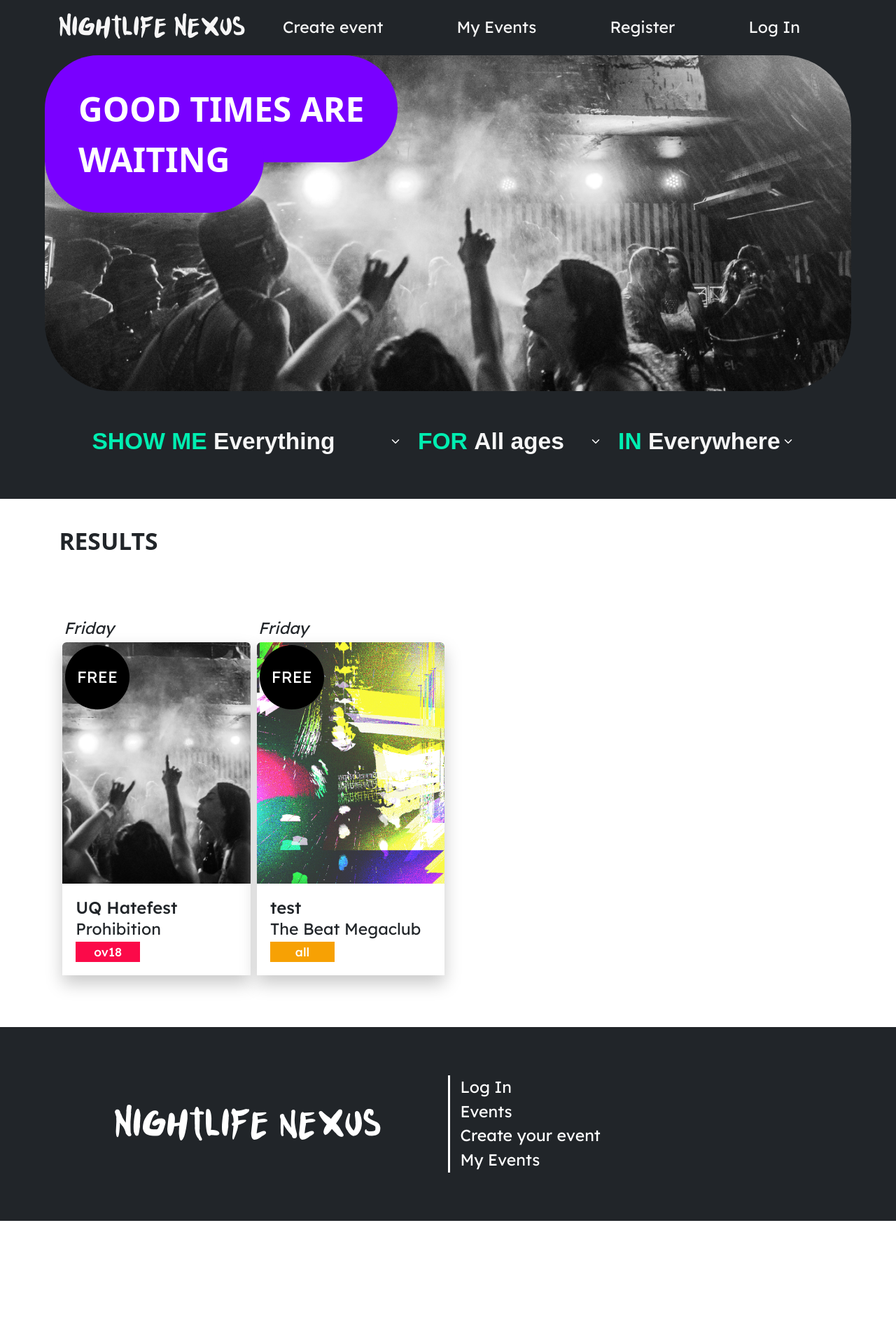
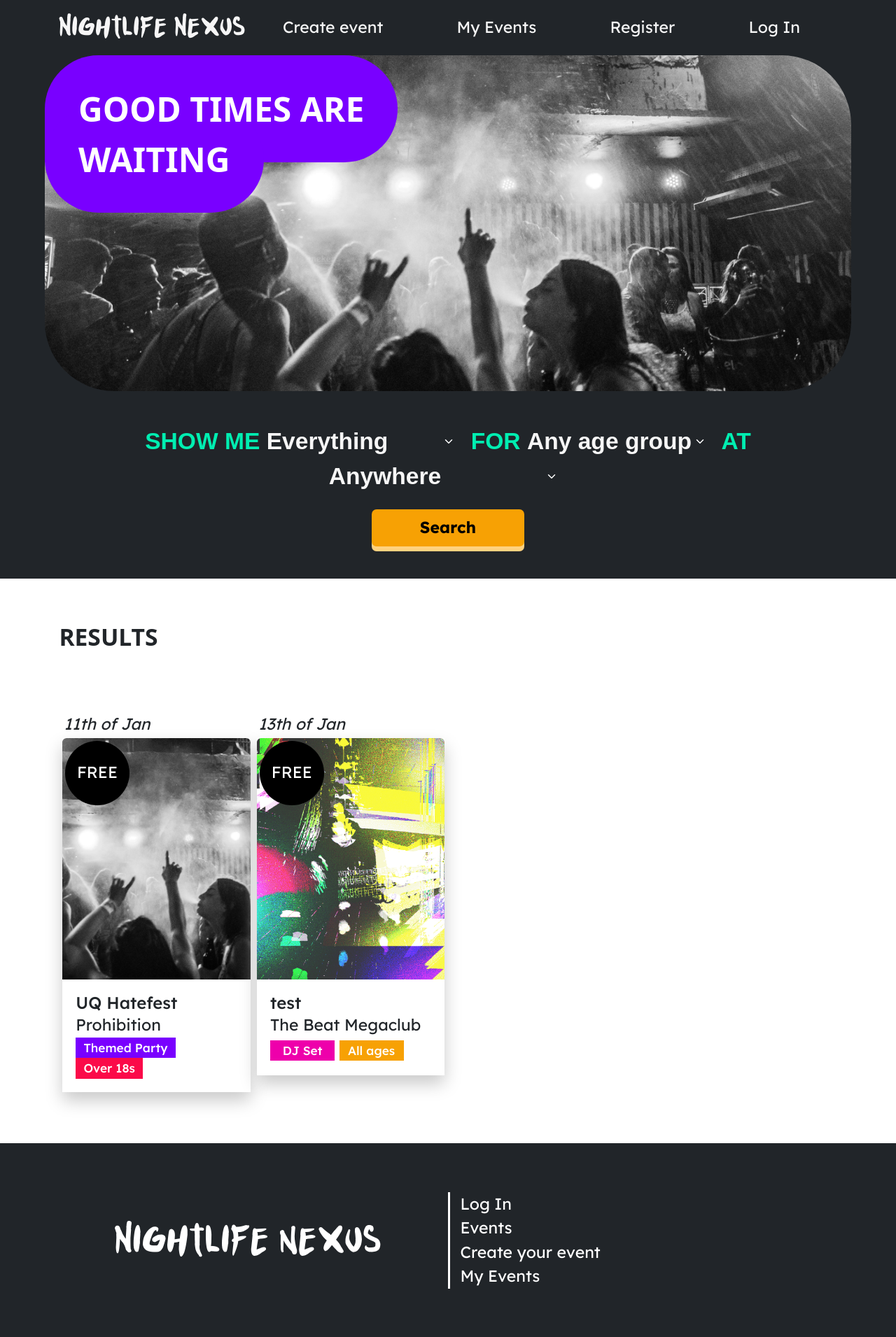
Before and after one commit to tydunc/IAB207-A3, a Flask app: page / in a window 1280 px wide. Shown: the whole page at 70% size. Before the commit the page ends 1745 px from the top, so only its background shows below. Run offline with Flask 3, Linux system fonts and the light colour scheme; some libraries are stand-ins or nearby versions; some web fonts are replaced.

Commit message:
Created the search function, changed events to show actual event time and date

```diff
--- a/website/forms.py
+++ b/website/forms.py
@@ -35,8 +35,8 @@ class CreateEventForm(FlaskForm):
         FileAllowed(ALLOWED_FILE, message='Only supports png, jpg, JPG, PNG')
     ])
     date = RadioField('Label', choices=[('1'),('2'),('3'),('4'),('5'),('6'),('7'),('8'),('9'),('10'),('11'),('12'),('13'),('14'),('15'),('16'),('17'),('18'),('19'),('20'),('21'),('22'),('23'),('24'),('25'),('26'),('27'),('28'),('29'),('30'),('31')])
-    month = SelectField('Month', choices=[('jan', 'Jan'), ('feb', 'Feb'), ('mar', 'Mar'), ('apr', 'Apr'), ('may', 'May'), ('jun', 'Jun'), ('jul', 'Jul'), ('aug', 'Aug'), ('sep', 'Sep'), ('oct', 'Oct'), ('nov', 'Nov'), ('dec', 'Dec')])
-    nightclub = SelectField("Nightclub", choices=[('proho', 'Prohibition'), ('met', 'The MET'), ('retro', 'Retros'), ('beat', 'The Beat Megaclub')])
+    month = SelectField('Month', choices=[('Jan', 'Jan'), ('Feb', 'Feb'), ('Mar', 'Mar'), ('Apr', 'Apr'), ('May', 'May'), ('Jun', 'Jun'), ('Jul', 'Jul'), ('Aug', 'Aug'), ('Sep', 'Sep'), ('Oct', 'Oct'), ('Nov', 'Nov'), ('Dec', 'Dec')])
+    nightclub = SelectField("Nightclub", choices=[('Prohibition', 'Prohibition'), ('The MET', 'The MET'), ('Retros', 'Retros'), ('The Beat Megaclub', 'The Beat Megaclub')])
     event_type = SelectField("Event Type", choices=[('theme', 'Themed Party'), ('rave', 'Rave'), ('dj', 'DJ Set')])
     age_range = SelectField("Age range", choices=[('all', 'All ages'), ('un18', 'Under 18s'), ('ov18', 'Over 18s')])
     submit = SubmitField("Create")
--- a/website/static/style/style.css
+++ b/website/static/style/style.css
@@ -142,10 +142,11 @@ footer .border-end, footer .border-start {
 .filter {
     font-family: "Lexend Exa", sans-serif;
     font-weight: 600;
-    padding: 1.4em;
+    padding: 1.4em 1.4em 0 1.4em;
     color: var(--main-green);
     text-transform: uppercase;
     width: auto;
+    text-align: center;
 }
 .create .filter {
     width: 100%;
@@ -173,6 +174,21 @@ footer .border-end, footer .border-start {
     border: none;
     color: #f6f6f6;
     font-size: 0.8em;
+}
+
+.search-btn {
+    background: var(--main-orange);
+    border: none;
+    font-weight: bold;
+    padding: 0.4em 3em;
+    margin: 0.5em 2em 2em 2em;
+    border-radius: 0.3em;
+    transition: 0.07s ease-in-out;
+    box-shadow: #ffd27f 0em 0.3em 0em;
+}
+.search-btn:active {
+    box-shadow: #ffd27f 0em 0em 0em;
+    margin: 0.8em 2em 1.7em 2em;
 }
 
 .col-md-3 {
--- a/website/templates/events/event.html
+++ b/website/templates/events/event.html
@@ -11,7 +11,7 @@
                         <span class="badge ev-party">Party</span>
                         <h1>{{event.name}}</h1>
                         <p>By Event Creator</p>
-                        <p>7pm - 8pm, Friday 1st of January</p>
+                        <p>{{ event.date }} of {{ event.month }}, time</p>
                         <div class="bg-event" style="background-image: url({{event.image}})"></div>
                     </div>
                 </div>
--- a/website/templates/index.html
+++ b/website/templates/index.html
@@ -6,29 +6,32 @@
     <h1 class="header-h1">Good times are</h1>
     <h1 class="header-h1">Waiting</h1>
 </div>
-<div class="d-flex justify-content-center align-items-center">
+<form action="/search" class="d-flex justify-content-center align-items-center flex-column">
     <h3 class="filter">Show me
-        <select class="form-select" aria-label=".form-select">
-            <option selected>Everything</option>
-            <option value="1">Themed parties</option>
-            <option value="2">Raves</option>
-            <option value="3">DJ Sets</option>
+        <select class="form-select" name="event_type">
+            <option selected value="*">Everything</option>
+            <option value="theme">Themed parties</option>
+            <option value="rave">Raves</option>
+            <option value="dj">DJ Sets</option>
         </select>
         for
-        <select class="form-select" aria-label="">
-            <option selected>All ages</option>
-            <option value="1">Under 18s</option>
-            <option value="2">Over 18s</option>
+        <select class="form-select" name="age_range">
+            <option selected value="*">Any age group</option>
+            <option value="all">All ages</option>
+            <option value="un18">Under 18s</option>
+            <option value="ov18">Over 18s</option>
         </select>
-        in
-        <select class="form-select" aria-label="">
-            <option selected>Everywhere</option>
-            <option value="1">Brisbane</option>
-            <option value="2">Sydney</option>
-            <option value="3">Gold Coast</option>
+        at
+        <select class="form-select" name="nightclub">
+            <option selected value="*">Anywhere</option>
+            <option value="Prohibition">Prohibition</option>
+            <option value="The MET">The MET</option>
+            <option value="Retros">Retros</option>
+            <option value="The Beat Megaclub">The Beat Megaclub</option>
         </select>
     </h3>
-</div>
+    <button type="submit" class="search-btn">Search</button>
+</form>
 
 {% endblock %}
 
@@ -41,7 +44,7 @@
 
         {% for event in events %}
         <div class="col-md-3">
-            <p class="card-date">Friday</p>
+            <p class="card-date">{{event.date}} of {{ event.month }}</p>
             <div class="card">
                 <a href="{{ url_for('events.show', id=event.id) }}">
                     <img src="{{ event.image }}" class="result-img card-img-top" alt="...">
@@ -51,8 +54,8 @@
                 <div class="card-body">
                     <h5>{{ event.title }}</h5>
                     <p class="card-text">{{ event.nightclub }}</p>
-                    <span class="badge ev-{{ event.event_type }}"></span>
-                    <span class="badge age-{{ event.age_range }}">{{ event.age_range }}</span>
+                    <span class="badge ev-{{ event.event_type }}">{% if event.event_type == 'theme' %}Themed Party{% elif event.event_type == 'rave' %}Rave{% else %}DJ Set{% endif %}</span>
+                    <span class="badge age-{{ event.age_range }}">{% if event.age_range == 'ov18' %}Over 18s{% elif event.age_range == 'un18' %}Under 18s{% else %}All ages{% endif %}</span>
                 </div>
             </div>
         </div>
--- a/website/views.py
+++ b/website/views.py
@@ -1,11 +1,39 @@
-from flask import Blueprint, render_template
+from flask import Blueprint, render_template, request, url_for, redirect
 from .models import Events
 from . import db
+from sqlalchemy import text
 
 main_bp = Blueprint('main', __name__)
+
+#Ordinal function
+def ordinal(n: int):
+    if 11 <= (n % 100) <= 13:
+        suffix = 'th'
+    else:
+        suffix = ['th', 'st', 'nd', 'rd', 'th'][min(n % 10, 4)]
+    return str(n) + suffix
 
 @main_bp.route('/')
 def index():
     background = 'bg-1'
     events = db.session.scalars(db.select(Events)).all()
+    for e in events:
+        e.date = ordinal(e.date)
     return render_template('index.html', background=background, events=events)
+
+@main_bp.route('/search')
+def search():
+    background = 'bg-1'
+    queries = ['event_type', 'age_range', 'nightclub']
+    search = ''
+    for query in queries:
+        if request.args[query] != '*':
+            i = request.args[query]
+            search += f"Events.{query} == '{i}' AND "
+    if search != '':
+        events = db.session.scalars(db.select(Events).where(text(search[:-4]))).all()
+        for e in events:
+            e.date = ordinal(e.date)
+        return render_template('index.html', background=background, events=events)
+    else:
+        return redirect(url_for('main.index'))
```
Also changed, not shown: website/events.py (+12 -0 lines), website/templates/bookings.html (+13 -20 lines), instance/event_booking.db.
